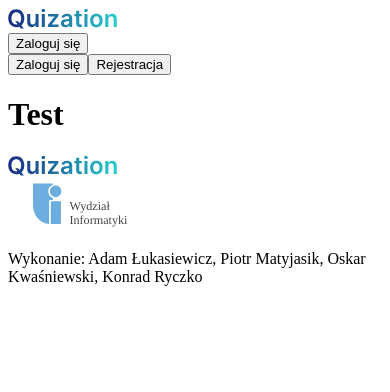
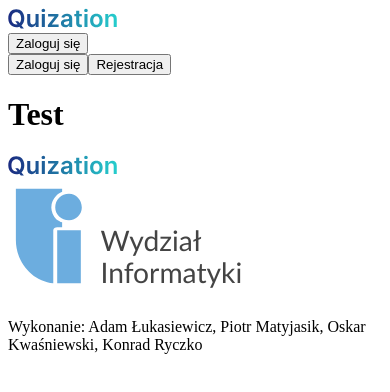
Before and after one commit to okwasniewski/quization, a Next.js app: page / in a window 390 px wide. Shown: the top 392 px of the page. Built offline with nearby package versions, Linux system fonts and the light colour scheme.

Commit message:
Fix footer on mobile, change image zIndex

```diff
--- a/src/components/Footer/Footer.tsx
+++ b/src/components/Footer/Footer.tsx
@@ -1,10 +1,18 @@
 import React from 'react';
 import Quization from 'assets/Quization.svg';
+import WiZut from 'assets/WIZUT.svg';
 import Link from 'next/link';
-import Image from 'next/image';
 
-const Footer = () => (
-  <footer className="p-3 mb-20 bg-white shadow-md navbar md:mb-0">
+interface FooterProps {
+  authorized?: boolean;
+}
+
+const Footer = ({ authorized = false }: FooterProps) => (
+  <footer
+    className={`p-3 ${
+      authorized ? 'mb-20' : 'mb-0'
+    } bg-white shadow-md navbar md:mb-0`}
+  >
     <div className="container mx-auto h-18">
       <div>
         <Link href="/" passHref>
@@ -13,16 +21,10 @@
           </a>
         </Link>
       </div>
-      <div>
+      <div className="flex">
         <Link href="https://www.wi.zut.edu.pl/pl/" passHref>
-          <a>
-            <Image
-              src="/WIZUT.svg"
-              alt="avatar"
-              width={150}
-              height={50}
-              className=""
-            />
+          <a className="pl-3">
+            <WiZut className="w-28 pl-3 h-16" />
           </a>
         </Link>
       </div>
--- a/src/components/SidebarPanel/SidebarPanel.tsx
+++ b/src/components/SidebarPanel/SidebarPanel.tsx
@@ -10,7 +10,7 @@
 
 function SidebarPanel({ children, userName, avatarImage }: SidebarPanelProps) {
   return (
-    <div className="relative min-h-screen md:flex">
+    <div className="relative min-h-screen md:flex z-50">
       <div className="bg-blue-900 text-white fixed w-screen space-y-6 pb-7 pt-5 overflow-hidden h-26 bottom-0 top-auto  inset-y-0 left-0 transform md:translate-x-0 md:w-56 md:h-screen md:py-7">
         <div className="text-center mb-6 hidden md:block">
           <div>
--- a/src/templates/AuthorizedTemplate.tsx
+++ b/src/templates/AuthorizedTemplate.tsx
@@ -24,7 +24,7 @@
     <SidebarPanel userName="Jan Kowalski">
       <Header authorized />
       <div className="container p-10 mx-auto">{children}</div>
-      <Footer />
+      <Footer authorized />
     </SidebarPanel>
   </>
 );
```
Also changed, not shown: src/assets/WIZUT.svg (renamed from public/WIZUT.svg).
